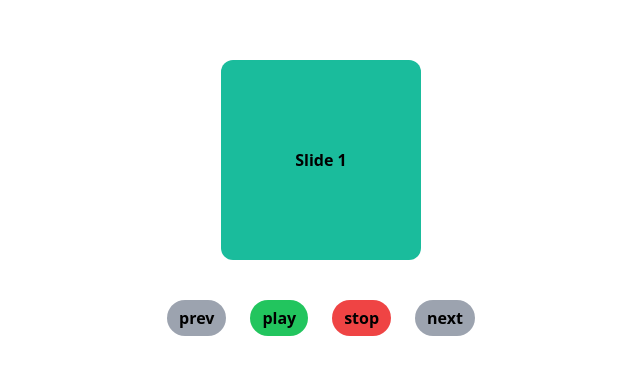
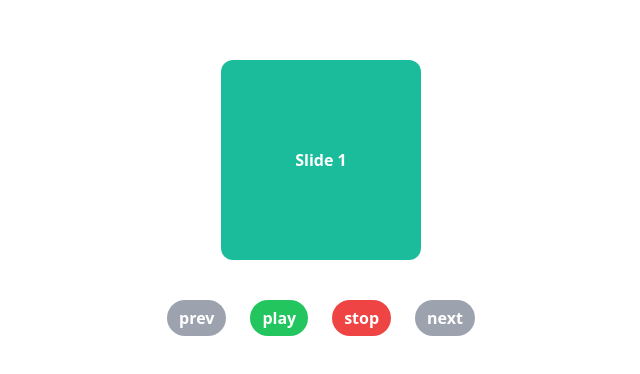
Before and after one commit to darya-kovyaz/sber-task, a website: page src/index.html in a window 1280 px wide. Shown: the part 202-576 px from the top of the page, without its empty margins (319-959 px from the left). Drawn offline with Linux system fonts and the light colour scheme.

Commit message:
add style csss

```diff
--- a/src/index.html
+++ b/src/index.html
@@ -9,12 +9,12 @@
     <body>
         <div class="absolute h-full w-full inset-0 flex justify-center">
             <div class="flex flex-col gap-10 justify-center items-center">
-                <div id="slide" class="h-[200px] w-[200px] rounded-xl flex justify-center items-center font-semibold"></div>
+                <div id="slide" class="h-[200px] w-[200px] rounded-xl flex justify-center items-center font-semibold text-white"></div>
                 <div class="flex gap-6">
-                    <button id="prev" class="font-bold rounded-3xl px-3 py-1.5 bg-gray-400 hover:bg-gray-300 animated-300">prev</button>
-                    <button id="play" class="font-bold rounded-3xl px-3 py-1.5 bg-green-500 hover:bg-green-400 animated-300">play</button>
-                    <button id="stop" class="font-bold rounded-3xl px-3 py-1.5 bg-red-500 animated-300">stop</button>
-                    <button id="next" class="font-bold rounded-3xl px-3 py-1.5 bg-gray-400 hover:bg-gray-300 animated-300">next</button>
+                    <button id="prev" class="font-semibold rounded-3xl px-3 py-1.5 text-white bg-gray-400 hover:bg-gray-300 animated-300">prev</button>
+                    <button id="play" class="font-semibold rounded-3xl px-3 py-1.5 text-white bg-green-500 hover:bg-green-400 animated-300">play</button>
+                    <button id="stop" class="font-semibold rounded-3xl px-3 py-1.5 text-white bg-red-500 animated-300">stop</button>
+                    <button id="next" class="font-semibold rounded-3xl px-3 py-1.5 text-white bg-gray-400 hover:bg-gray-300 animated-300">next</button>
                 </div>
             </div>
         </div>
```
Also changed, not shown: src/output.css.
